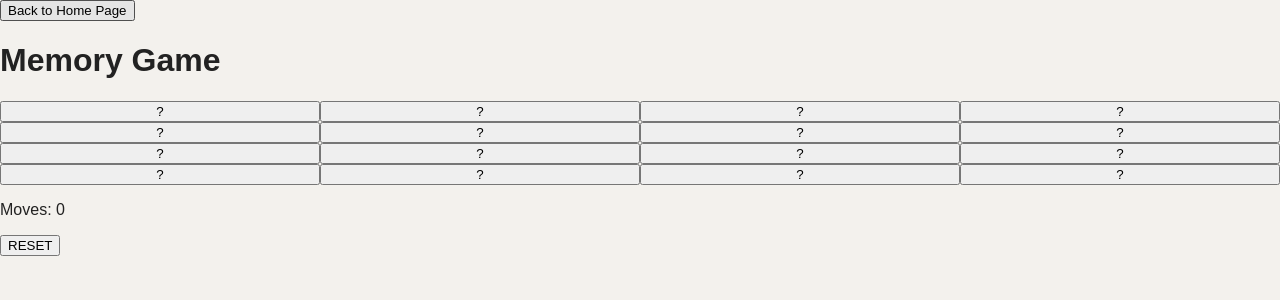
After one commit to Tushar-GIT08/MiniGames, a Flask app: page /memory in a window 1280 px wide. The commit adds this page. Shown: the top 300 px of the page. Run offline with Flask 3, Linux system fonts and the light colour scheme; the visitor is signed in with stand-in values (Sample User, id 1); data comes from the database, SQL or seed files in the repository.

Commit message:
added the memory game part.

```diff
--- a/app.py
+++ b/app.py
@@ -8,6 +8,7 @@ from routes.games import games
 from routes.rps import rps
 from routes.hangman import hangman
 from routes.tictactoe import tictactoe
+from routes.memory import memory
 
 load_dotenv()
 
@@ -20,6 +21,7 @@ app.register_blueprint(games)
 app.register_blueprint(rps)
 app.register_blueprint(hangman)
 app.register_blueprint(tictactoe)
+app.register_blueprint(memory)
 
 
 if __name__ == "__main__":
--- /dev/null
+++ b/routes/memory.py
@@ -0,0 +1,31 @@
+from flask import Blueprint, render_template, session, redirect , request , jsonify
+import random
+
+from database.db import(
+    get_username
+
+
+)
+
+
+
+memory = Blueprint("memory", __name__)
+
+
+@memory.route("/memory" , methods=["GET" , "POST"])
+def memory_game():
+
+    if "user_id" not in session:
+        return redirect("/login")
+
+    user_id = session["user_id"]
+
+    username = get_username(user_id)
+
+
+
+
+    return render_template(
+            "memory.html",
+            username=username
+        )
--- a/routes/tictactoe.py
+++ b/routes/tictactoe.py
@@ -47,9 +47,6 @@ def tictactoe_game():
     user_id = session["user_id"]
 
     username = get_username(user_id)
-
-    print("USER ID:", user_id)
-    print("USERNAME:", username)
 
     record = get_game_record(user_id, "tictactoe")
 
--- a/static/css/style.css
+++ b/static/css/style.css
@@ -594,3 +594,11 @@ body {
     background-color: #333;
     color: white;
 }
+
+/* MEMORY GAME */
+
+
+.box {
+    display: grid;
+    grid-template-columns: repeat(4, 1fr);
+}
--- /dev/null
+++ b/static/js/memory.js
@@ -0,0 +1,83 @@
+const tiles = ["A","B","C","D","E","F","G","H","A","B","C","D","E","F","G","H"];
+
+let card1 = null;
+let card2 = null;
+
+let lock = false;
+
+let moves = 0;
+
+for (let i = tiles.length-1; i >= 0; i--) {
+    let j = Math.floor(Math.random() * (i + 1));
+
+    [tiles[i] , tiles[j]] = [tiles[j] , tiles[i]]
+
+}
+
+const box = document.querySelector(".box");
+const movesNumber = document.getElementById("moves")
+
+for(let i = 0; i < tiles.length; i++ ){
+
+    const card = document.createElement("button")
+
+    card.dataset.value = tiles[i]
+
+    card.textContent = "?"
+
+    card.addEventListener("click", function(){
+
+        if(lock){
+            return;
+        }
+
+        if(card1 === null){
+            card1 = card;
+            card.textContent = card.dataset.value;
+        }
+
+        else if(card2 === null){
+
+            if(card === card1){
+                return
+            }
+
+            card2 = card;
+            card.textContent = card.dataset.value;
+
+            moves++;
+            movesNumber.textContent = "Moves: " + moves;
+
+            console.log(moves)
+
+            lock = true;
+
+            if(card1.dataset.value === card2.dataset.value){
+                card1.disabled = true;
+                card2.disabled = true;
+
+                card1 = null;
+                card2 = null;
+
+                lock = false;
+
+            }else{
+                setTimeout(function(){
+                    card1.textContent = "?";
+                    card2.textContent = "?";
+
+                    card1 = null;
+                    card2 = null;
+
+                    lock = false;
+
+                }, 1000);
+            }
+
+
+            }
+        })
+        box.appendChild(card);
+
+
+    }
--- /dev/null
+++ b/templates/memory.html
@@ -0,0 +1,46 @@
+<!DOCTYPE html>
+<html>
+
+<head>
+    <title>Memory Game</title>
+
+    <link rel="stylesheet"
+            href="{{ url_for('static', filename='css/style.css') }}">
+
+</head>
+
+<body class="memory-page">
+
+    <a href="/games">
+        <button>Back to Home Page</button>
+
+    </a>
+
+    <h1>Memory Game</h1>
+
+    <div class="box">
+
+
+
+
+
+    </div>
+
+    <p id="moves">Moves: 0</p>
+
+    <button>RESET</button>
+
+
+
+
+
+        <script src="{{ url_for('static', filename='js/memory.js') }}"></script>
+
+    </body>
+
+
+
+
+
+
+</html>
```
